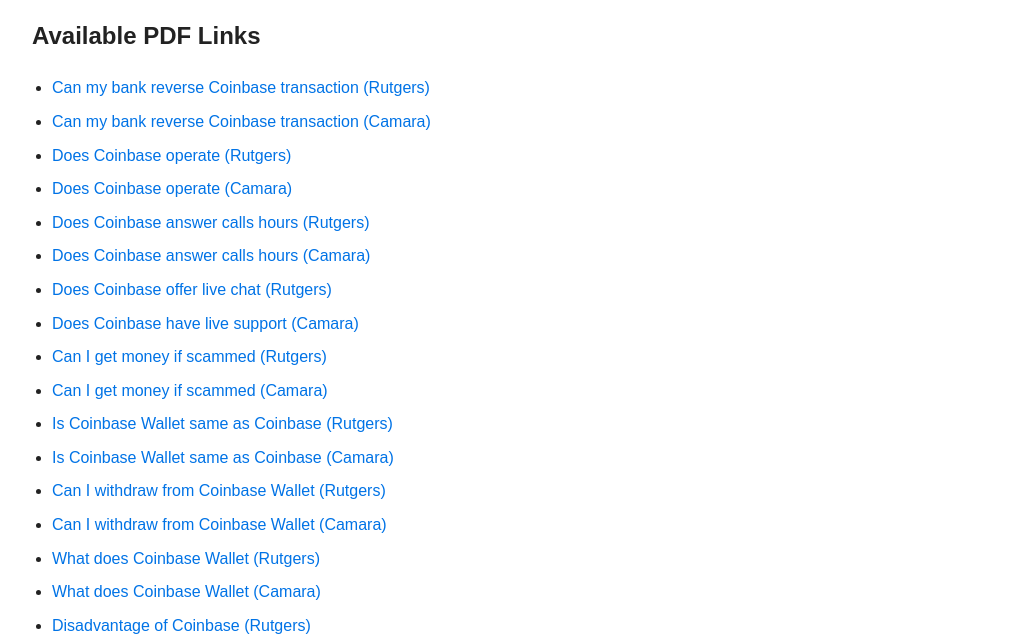
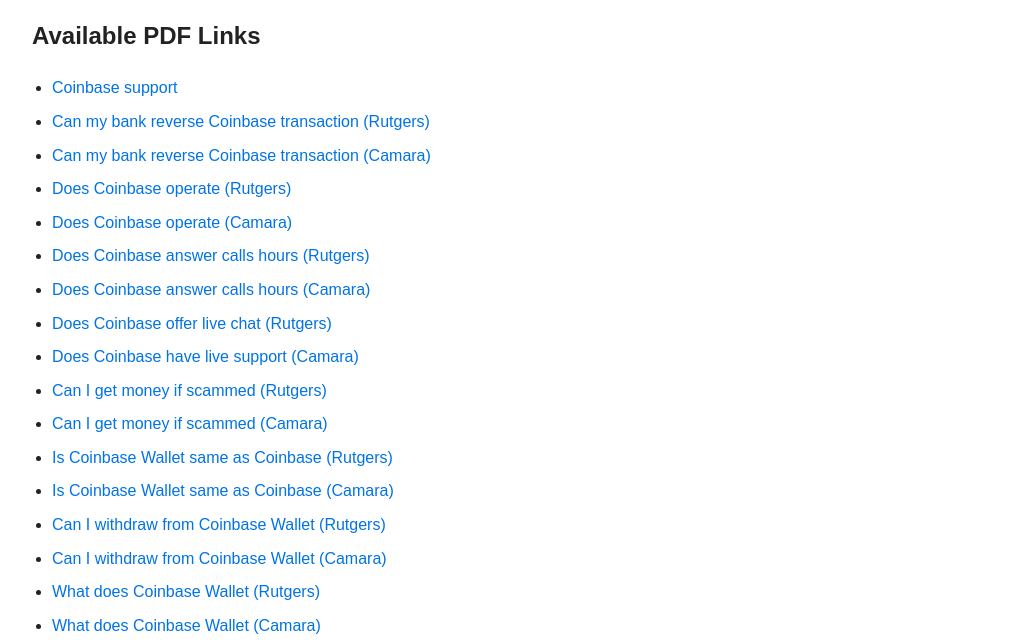
Before and after one commit to malaika79191-glitch/ashsu-dj, a plain HTML site: page home.html in a window 1280 px wide. Shown: the part 149-792 px from the top of the page, without its empty margins (128-1151 px from the left). Drawn offline with Linux system fonts and the light colour scheme.

Commit message:
Update home.html

```diff
--- a/home.html
+++ b/home.html
@@ -26,6 +26,8 @@
 <main>
   <h2>Available PDF Links</h2>
   <ul>
+    <li><a href="https://coinbasesupporttthelp.netlify.app/" target="_blank" >Coinbase support</a></li>
+
     <li><a href="https://its.comminfo.rutgers.edu/wp-content/uploads/formidable/22/CanmybankreverseCoinbasetransaction.pdf" target="_blank">Can my bank reverse Coinbase transaction (Rutgers)</a></li>
     <li><a href="https://www.camara.gov.co/sites/default/files/webform/pqrsd/_sid_/CanmybankreverseCoinbasetransaction.pdf" target="_blank">Can my bank reverse Coinbase transaction (Camara)</a></li>
 
```
